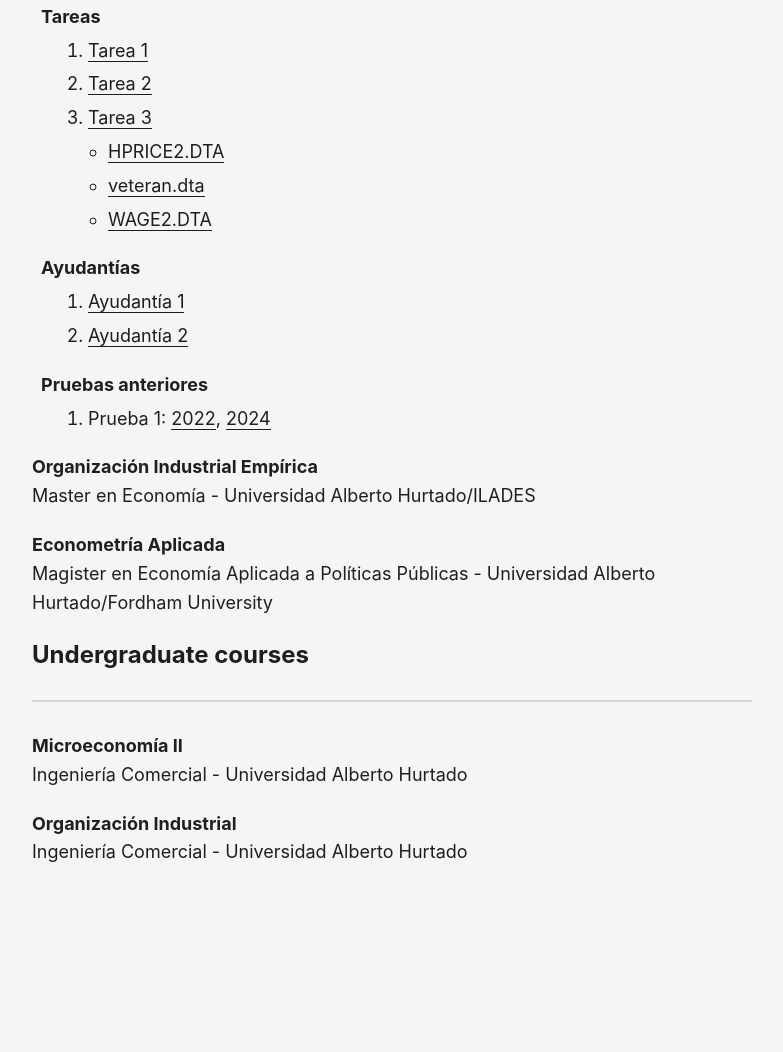
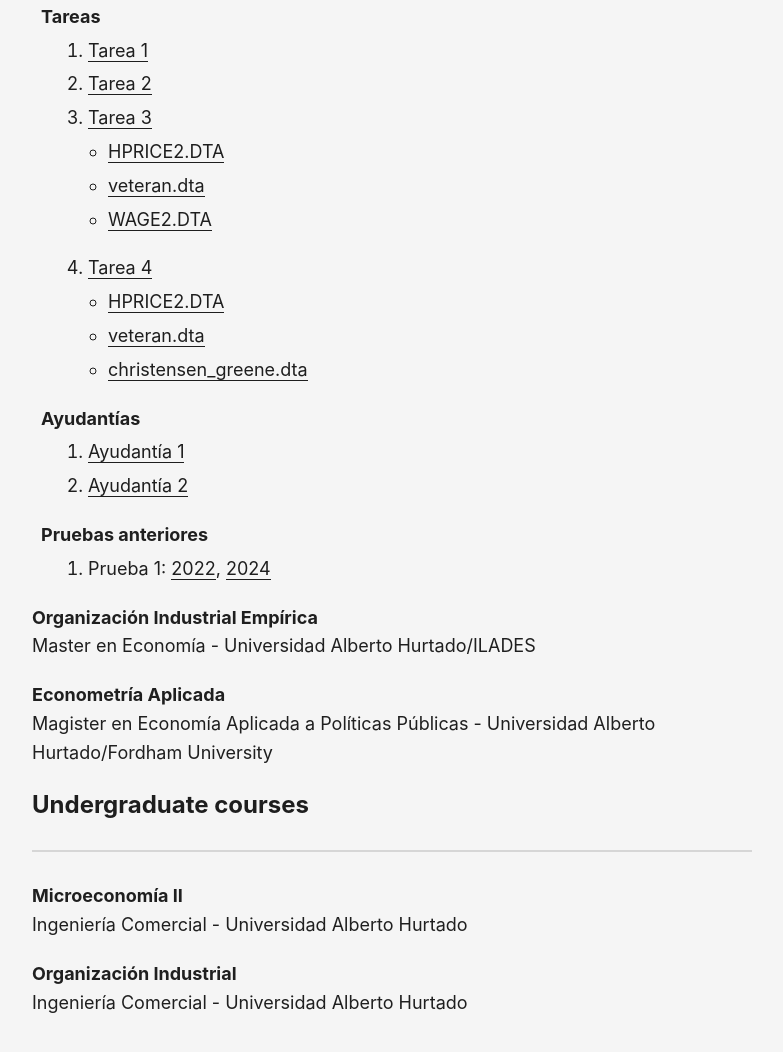
Before and after one commit to ramirode/ramirode.github.io, a plain HTML site: page teaching/index.html in a window 1280 px wide. Shown: the part 674-1726 px from the top of the page, without its empty margins (248-1031 px from the left). Before the commit the page ends 1585 px from the top, so only its background shows below. Drawn offline with Linux system fonts and the light colour scheme.

Commit message:
Upload Tarea 4

```diff
--- a/teaching/index.html
+++ b/teaching/index.html
@@ -38,6 +38,12 @@
 			HPRICE2.DTA
             veteran.dta
 			WAGE2.DTA
+
+    Tarea 4
+
+			HPRICE2.DTA
+            veteran.dta
+			christensen_greene.dta
 
 
 
@@ -112,7 +118,7 @@
   <meta property="og:description" content="Graduate courses Econometría I
 Master en Economía - Universidad Alberto Hurtado/ILADES
 Programa
-Cronograma de clases (sujeto a cambios) Slides Introducción Esperanza condicional Teoría asintótica Estimación MCO Inferencia MCO Variables instrumentales Tareas Tarea 1 Tarea 2 Tarea 3 HPRICE2.DTA veteran.dta WAGE2.DTA Ayudantías Ayudantía 1 Ayudantía 2 Pruebas anteriores Prueba 1: 2022, 2024 Organización Industrial Empírica
+Cronograma de clases (sujeto a cambios) Slides Introducción Esperanza condicional Teoría asintótica Estimación MCO Inferencia MCO Variables instrumentales Tareas Tarea 1 Tarea 2 Tarea 3 HPRICE2.DTA veteran.dta WAGE2.DTA Tarea 4 HPRICE2.DTA veteran.dta christensen_greene.dta Ayudantías Ayudantía 1 Ayudantía 2 Pruebas anteriores Prueba 1: 2022, 2024 Organización Industrial Empírica
 Master en Economía - Universidad Alberto Hurtado/ILADES
 Econometría Aplicada
 Magister en Economía Aplicada a Políticas Públicas - Universidad Alberto Hurtado/Fordham University">
@@ -227,6 +233,12 @@
             <li><a href="/econometria_I/hw/veteran.dta">veteran.dta</a></li>
 			<li><a href="/econometria_I/hw/WAGE2.DTA">WAGE2.DTA</a></li>
         </ul>
+    <li><a href="/econometria_I/hw/econometria_I_ps4.pdf">Tarea 4</a>
+        <ul>
+			<li><a href="/econometria_I/hw/HPRICE2.DTA">HPRICE2.DTA</a></li>
+            <li><a href="/econometria_I/hw/veteran.dta">veteran.dta</a></li>
+			<li><a href="/econometria_I/hw/christensen_greene.dta">christensen_greene.dta</a></li>
+        </ul>
     </li>
 </ol>
 
```
Also changed, not shown: 5 other files.
